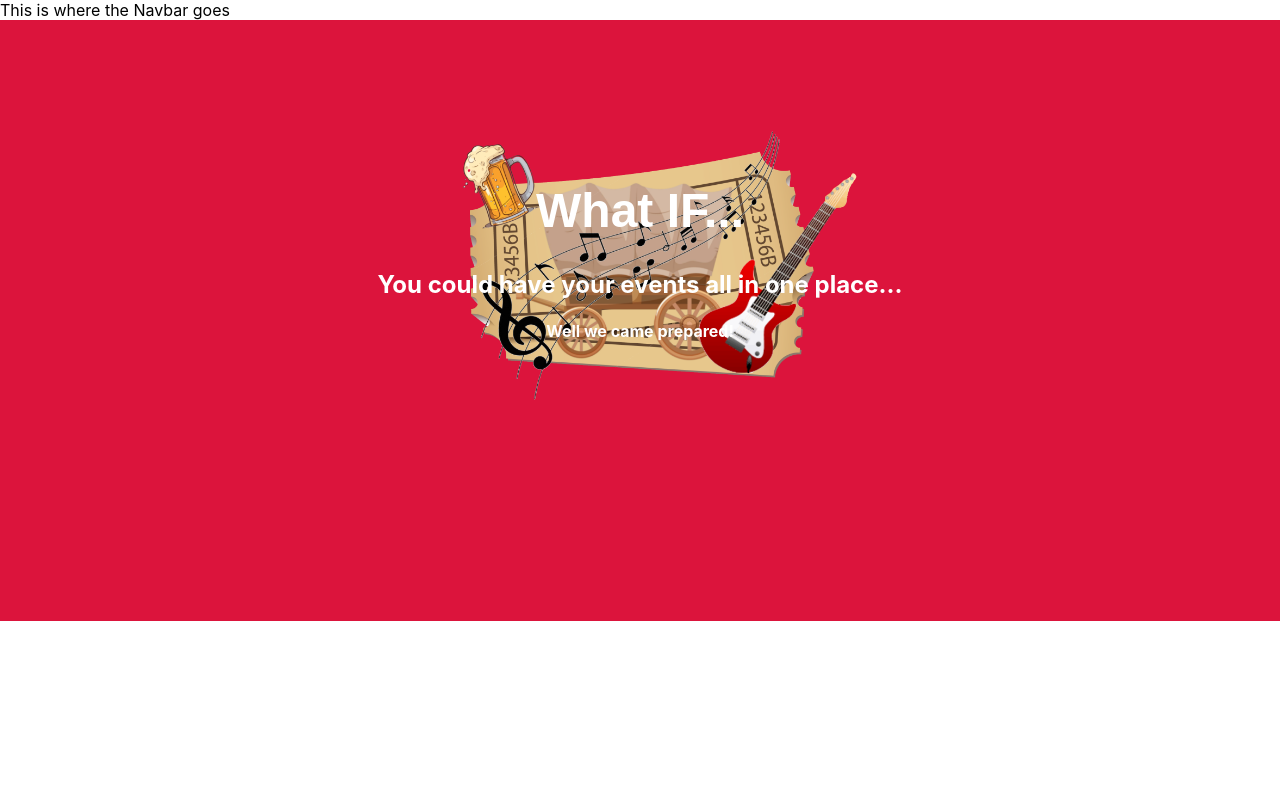
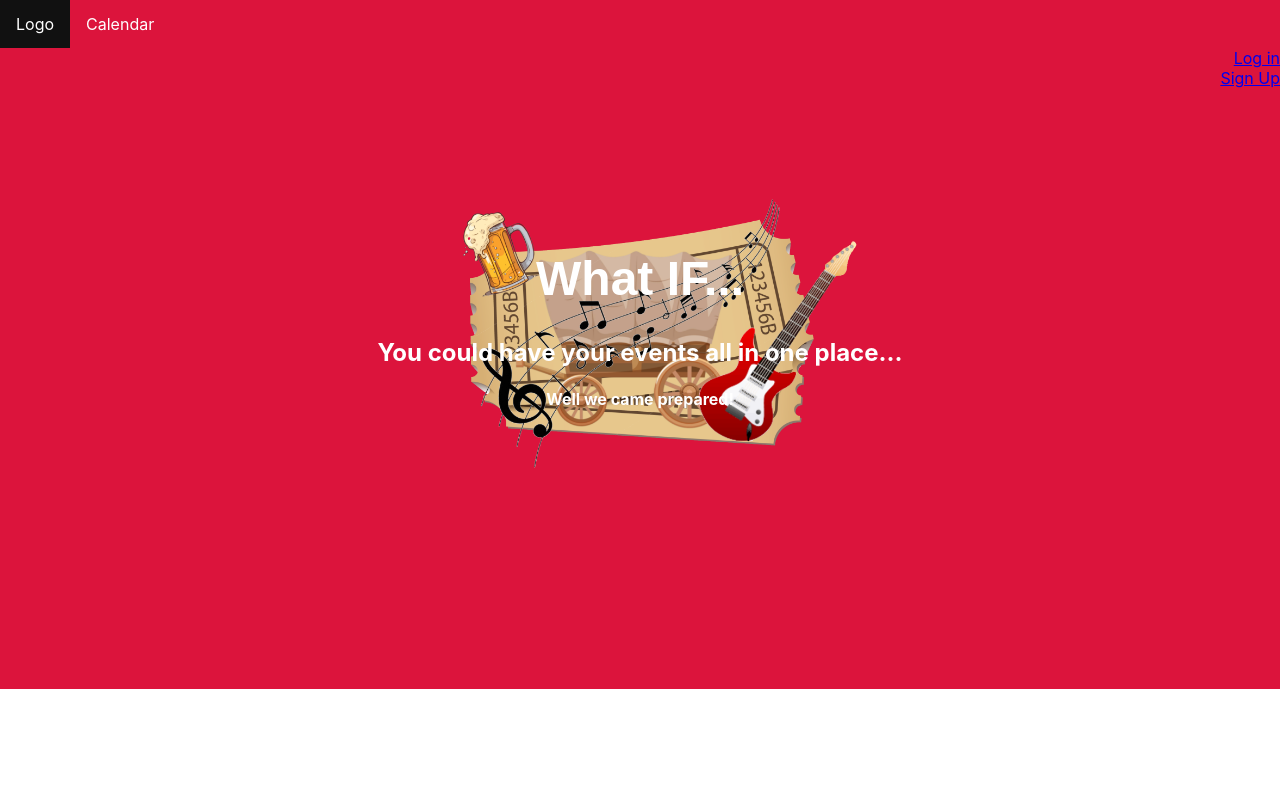
Before and after one commit to GangblankWolf/Ticket-Wagon, a React (Create React App) app: page /home in a window 1280 px wide. Shown: the top 797 px of the page. Built offline with nearby package versions, Linux system fonts and the light colour scheme.

Commit message:
Basic Navbar

```diff
--- a/src/navbar/Navbar.css
+++ b/src/navbar/Navbar.css
@@ -3,3 +3,42 @@
 body{
    color: var(--example-font-color);
 }
+
+.nav-links {
+   padding: 0;
+   margin: 0;
+   background-color: crimson;
+
+}
+
+ul {
+   list-style-type: none;
+   margin: 0;
+   padding: 0;
+   overflow: hidden;
+   background-color: crimson;
+ }
+
+li {
+   float: left;
+ }
+
+li a {
+   display: block;
+   color: white;
+   text-align: center;
+   padding: 14px 16px;
+   text-decoration: none;
+}
+
+li a:hover {
+   background-color: #111;
+ }
+
+ #login {
+   text-align: right;
+ }
+
+ #signup {
+   text-align: right;
+ }
--- a/src/navbar/Navbar.js
+++ b/src/navbar/Navbar.js
@@ -1,9 +1,16 @@
 import './Navbar.css';
-
+//This is where the tabs for all the pages go//
 function Navbar() {
    return(
-      <div>
-         This is where the Navbar goes
+      <div class='nav-links'>
+         <ul>
+            <li><a href='/home'>Logo</a></li>
+            <li class='logged-in'><a href='/calendar'>Calendar</a></li>
+         </ul>
+         <div class='logged-out'>
+            <div id='login'><a href='/login'>Log in</a></div>
+            <div id='signup'><a href='/signup'>Sign Up</a></div>
+            </div>
       </div>
    )
 }
```
